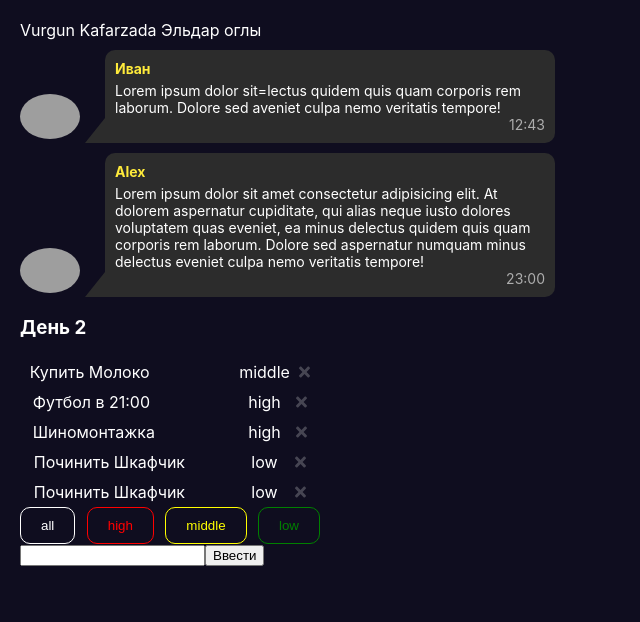
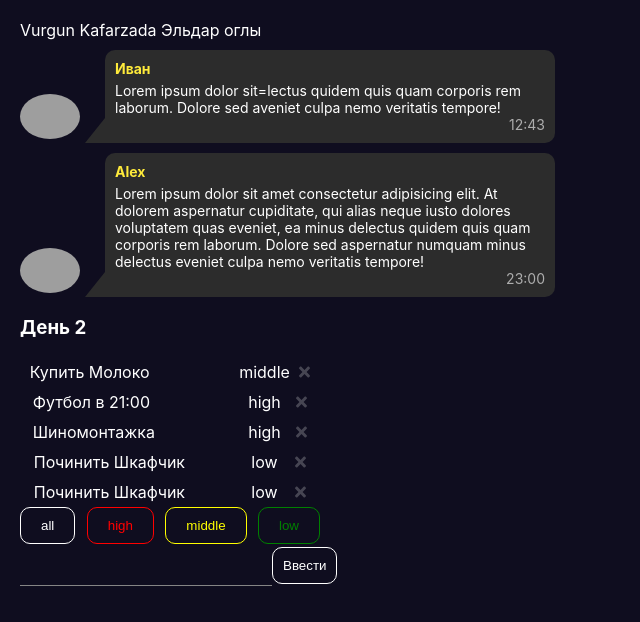
Before and after one commit to kafarzada/ot_Ignata, a React (Create React App) app: page /#/ in a window 1280 px wide. Shown: the top 622 px of the page, without its empty margins (0-640 px from the left). Built offline with nearby package versions, Linux system fonts and the light colour scheme; grey boxes are pictures that could not be loaded.

Commit message:
все 4 задания выполнены

```diff
--- a/src/App.tsx
+++ b/src/App.tsx
@@ -1,4 +1,4 @@
-import React, { useState } from 'react';
+import React, { useState, DetailedHTMLProps, InputHTMLAttributes } from 'react';
 import './App.css';
 import {v1} from 'uuid';
 import Username from "./Components/Username/Username"
@@ -13,7 +13,6 @@ export type user = {
 
 
 function App() {
-  console.log("App rendered")
 
   let messages = [ //данные к 1 дз (MessageBox)
     {name :"Иван", messageText:"Lorem ipsum dolor sit=lectus quidem quis quam corporis rem laborum. Dolore sed aveniet culpa nemo veritatis tempore!", date:"12:43"},
@@ -74,7 +73,7 @@ function App() {
   /*  ====================   ДЗ 3  BEGIN    ====================*/
 
 
-function hello(name: string) { // здоровается с именем
+function hello(name: string) { // добавляем веденное имя в массив
     if(name !== "") {
       names.push({id: v1(), name: name});
       alert(`Hello ${name}`);
@@ -107,9 +106,7 @@ function hello(name: string) { // здоровается с именем
 
     </div>
   );
+};
 
 
-
-}
-
 export default App;
--- /dev/null
+++ b/src/Components/ButtonNya/ButtonNya.module.css
@@ -0,0 +1,15 @@
+.buttonNya {
+    display: inline-block;
+    background-color: transparent;
+    color: white;
+    border: 1px solid white;
+    padding: 10px ;
+    border-radius: 10px;
+    outline: none;
+    cursor: pointer;
+    transition: transform 0.3s;
+}
+
+.buttonNya:active {
+    transform: scale(0.9);
+}
--- /dev/null
+++ b/src/Components/ButtonNya/ButtonNya.tsx
@@ -0,0 +1,11 @@
+import React, { DetailedHTMLProps, ButtonHTMLAttributes } from 'react';
+import s from './ButtonNya.module.css';
+
+export type ButtonNyaPropsType = DetailedHTMLProps<ButtonHTMLAttributes<HTMLButtonElement>, HTMLButtonElement>
+
+function ButtonNya (props: ButtonNyaPropsType) {
+
+return <button className={s.buttonNya} {...props}/>
+}
+
+export default ButtonNya;
--- a/src/Components/Hello/Hello.tsx
+++ b/src/Components/Hello/Hello.tsx
@@ -1,5 +1,7 @@
 import React, {useState} from 'react';
 import { user } from '../../App';
+import InputNya from '../InputNya/InputNya';
+import ButtonNya from '../ButtonNya/ButtonNya';
 
 
 type HelloPropsType  = {
@@ -14,8 +16,8 @@ function Hello(props: HelloPropsType) {
 
     return (
       <div>
-        <input type="text" value={name} onChange={ (e) => setName(e.currentTarget.value) }/>
-        <button onClick={() => { props.hello(name); setName('')} }>Ввести</button>
+        <InputNya type="text" value={name} onChange={ (e) => setName(e.currentTarget.value) }/>
+        <ButtonNya onClick={() => { props.hello(name); setName('')} }>Ввести</ButtonNya>
         <div>
             {props.names.map((item, index) => {
                 return <div key={item.id}>{1 + index}. {item.name}</div>
--- /dev/null
+++ b/src/Components/InputNya/InputNya.module.css
@@ -0,0 +1,15 @@
+.inputNya {
+    border:  none;
+    background-color: transparent;
+    border-bottom: 1px solid rgb(133, 133, 133);
+    outline: none;
+    color: white;
+    font-size: 18px;
+    padding: 10px ;
+}
+
+
+
+.inputNya:hover {
+    background-color: rgb(33, 29, 63);
+}
--- /dev/null
+++ b/src/Components/InputNya/InputNya.tsx
@@ -0,0 +1,24 @@
+import React, { DetailedHTMLProps, InputHTMLAttributes } from 'react';
+import s from './InputNya.module.css';
+
+export type InputNyaPropsType = DetailedHTMLProps<InputHTMLAttributes<HTMLInputElement>, HTMLInputElement>
+& { onEnter?: () => void, error?: string };
+
+
+function InputNya (props: InputNyaPropsType) {
+    const {onEnter, error, ...restProps} = props;
+
+    const onKeyPress = (e: React.KeyboardEvent<HTMLInputElement>) => {
+        if (e.charCode = 13) onEnter && onEnter();
+    }
+
+    return (
+    <>
+    <input className={s.inputNya} onKeyPress={onKeyPress}  {...restProps} type="text"/>
+    {error ? <span>{error}</span> : null}
+    </>
+    );
+};
+
+
+export default InputNya;
```
